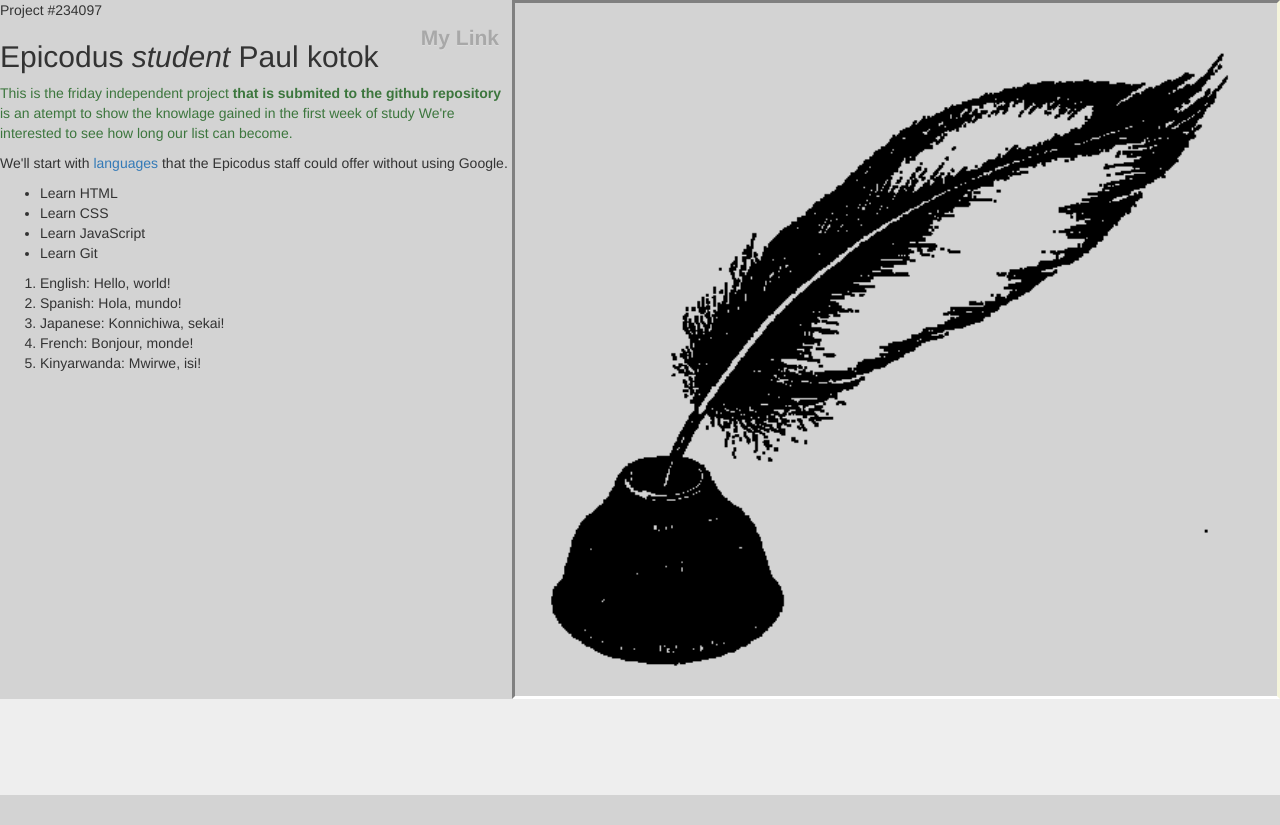
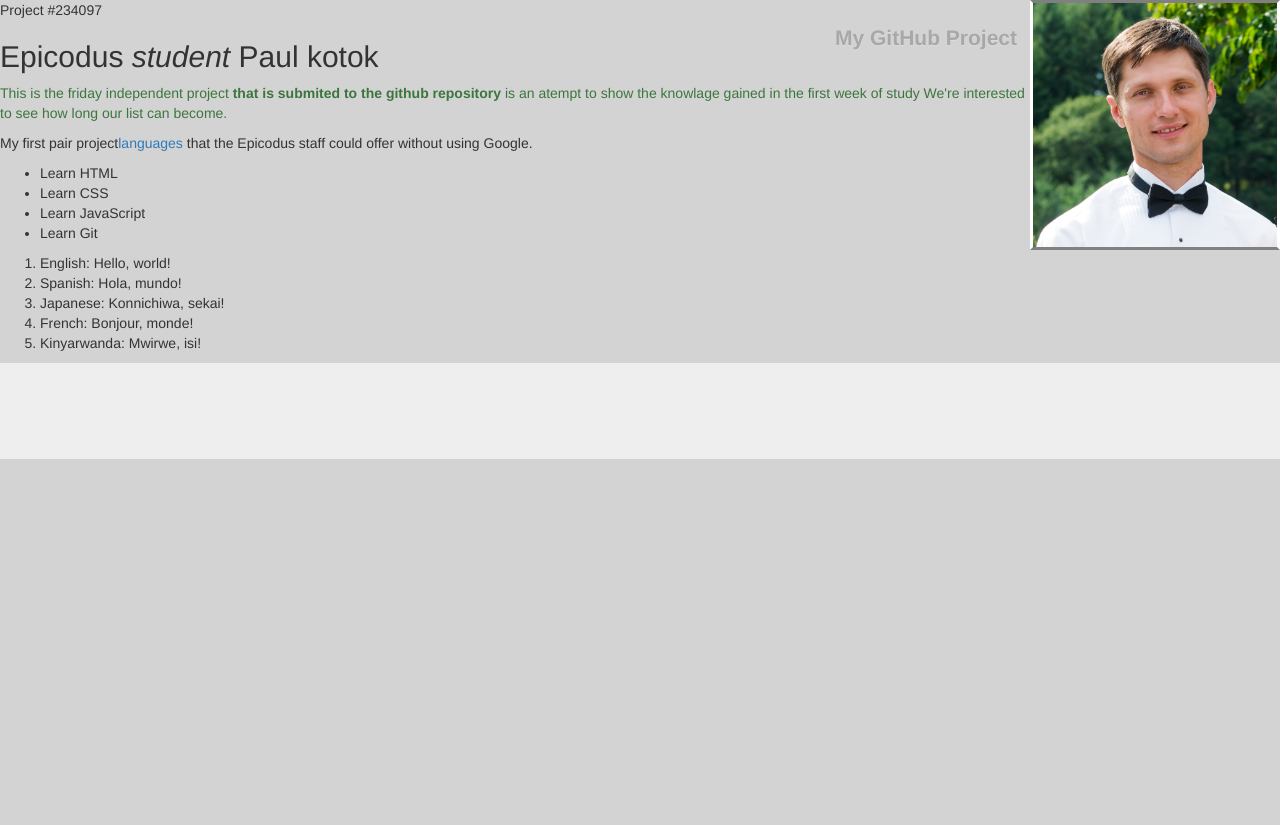
Before and after one commit to 1WayOrAnother/about_me, a plain HTML site: page index.html in a window 1280 px wide. After the commit the page ends 800 px from the top, so only its background shows below. Drawn offline with Linux system fonts and the light colour scheme.

Commit message:
This is updated index.html file with new photo and stiling

```diff
--- a/css/styles.css
+++ b/css/styles.css
@@ -10,8 +10,11 @@ body {
   background-color: lightgray;
 }
 #picture {
-  width: 60%;
+
   float: right;
   border: solid;
-  border-color: grey beige white grey;
+  border-color:grey white;
 }
+#g-list{
+
+}
--- a/index.html
+++ b/index.html
@@ -13,24 +13,23 @@
 
 </head>
 <body>
-  <img id="picture" src="img/Quill.gif">
+  <img id="picture" height="250px" width="250px" src="img/portret.jpg">
 
-  <div class="slide-diwn-page">
-  </div>
+
   <div class="content">
   </div>
 
   <div class="content">
-    <a href="#" class="close btn">My Link</a>
+    <a href="https://github.com/1WayOrAnother/about_me/tree/master" class="close btn">My GitHub Project</a>
   </div>
 
   <h2> Epicodus <em> student </em> Paul kotok </h2>
 
   <p class="text-success">This is the friday independent project<strong> that is submited to the github repository</strong> is an atempt to show the knowlage gained in the first week of study  We're interested to see how long our list can become.  </p>
 
-  <p>We'll start with <a href ="http//www.google.com/">languages</a> that the Epicodus staff could offer without using Google. </p>
+  <p>My first pair project<a href ="http//www.google.com/">languages</a> that the Epicodus staff could offer without using Google. </p>
   <div class="doe">
-    <ul id="goal-list">
+    <ul id="g-list">
       <li class="list-item">Learn HTML</li>
       <li class="list-item" id="css-item">Learn CSS</li>
       <li class="list-item">Learn JavaScript</li>
```
Also changed, not shown: img/portret.jpg (added).
